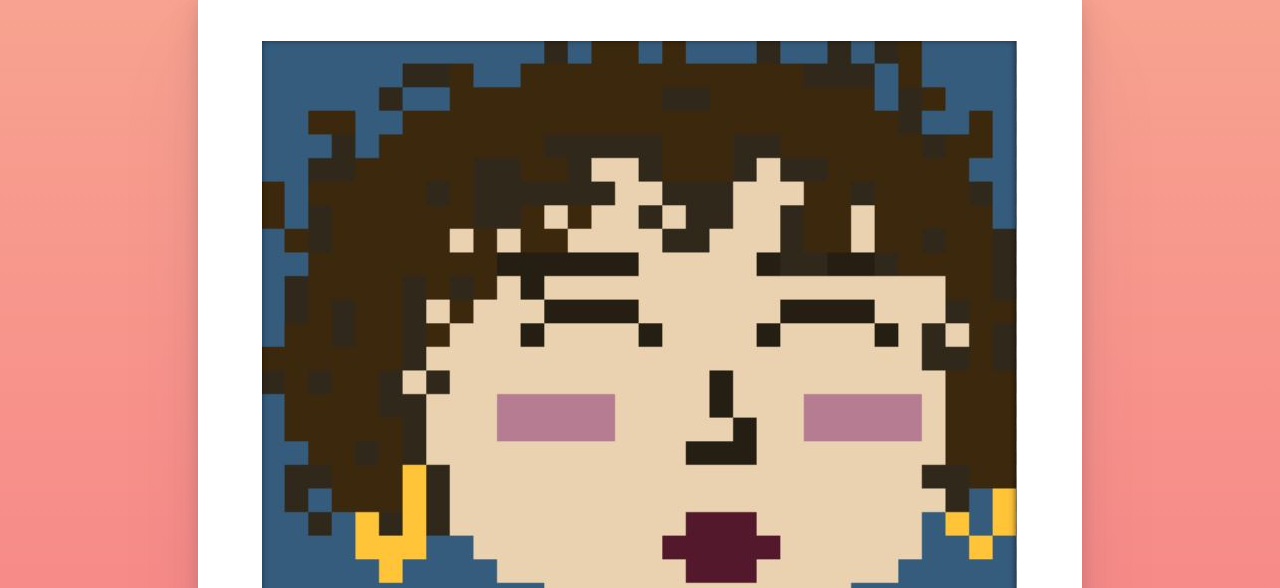
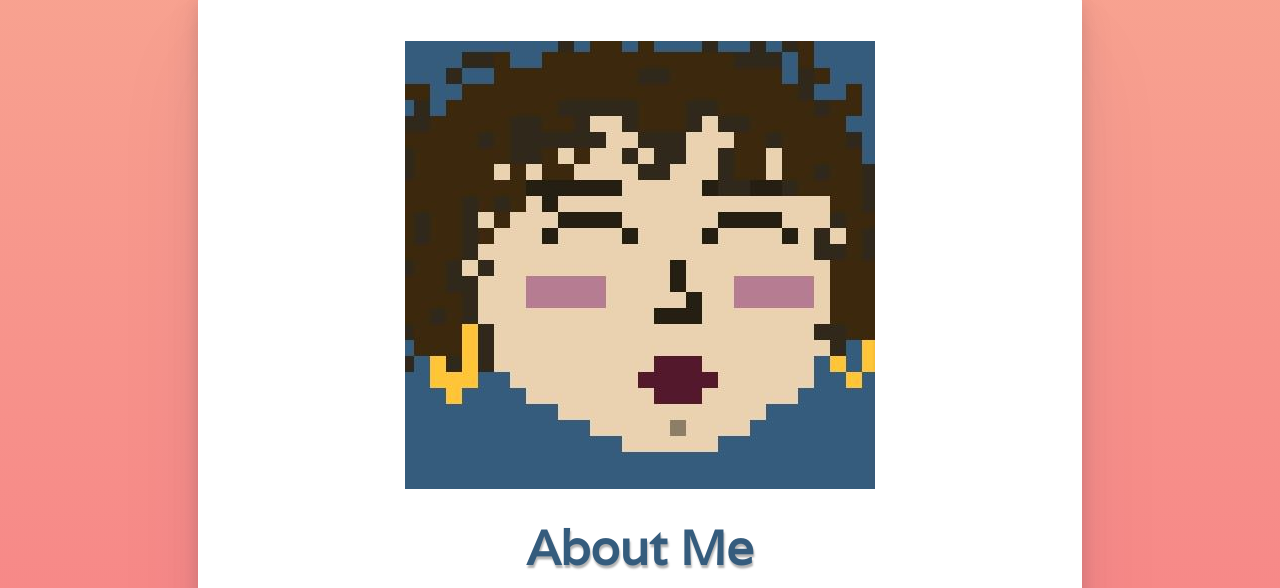
Before and after one commit to jsantiag/portfolio, a React app: page / in a window 1280 px wide. Shown: the part 364-952 px from the top of the page. Built offline with nearby package versions, Linux system fonts and the light colour scheme.

Commit message:
added smaller image for smaller screen option

```diff
--- a/src/components/Projects.js
+++ b/src/components/Projects.js
@@ -79,7 +79,7 @@ class ProjectCard extends Component {
     return (
       <div>
         <div className="proj-card">
-          <img className="proj-image" src = {image} alt={alt}/>
+          <img className="proj-image" src = {image[0]} alt={alt}/>
           <div className="proj-background"/>
           <div className = "proj-content" >
             <h3>{title}</h3>
@@ -91,7 +91,7 @@ class ProjectCard extends Component {
         </div>
         <div className="pcard-small">
           <div className="pimage-small">
-            <img src={image} alt={alt}/>
+            <img src={image[1]?image[1]:image[0]} alt={alt}/>
           </div>
           <div className="pbackground-small">
             <div className = "pcontent-small" >
--- a/src/components/_Nav.css
+++ b/src/components/_Nav.css
@@ -39,6 +39,7 @@ li {
   font-size:3em;
   font-weight:800;
   text-shadow: 1px 3px 2px rgba(0,0,0,0.3);
+  width: auto;
 }
 
 #softdev{
--- a/src/content/projects.js
+++ b/src/content/projects.js
@@ -4,13 +4,14 @@ import emoji from '../images/loginEmoji.JPG';
 import callMEter from '../images/LandingPageCM.JPG';
 import jung from '../images/jung.jpg';
 import me from '../images/mysprite.JPG';
+import small from '../images/smallSprite.JPG';
 
 let indent = '     ';
 const projects = [
   {title: `About Me`,
   short:`${indent}👋 Hey all, I go by Jocelyn and I'm a full stack developer based in Boston, I found my way to programming as a studio art major my senior year at Wellesley (CO '18).`,
   description:`${indent}👋 Hey all, I go by Jocelyn and I'm a full stack developer based in Boston, I found my way to programming as a studio art major my senior year at Wellesley (CO '18). \n \n${indent}I've always had a thing for making experiences for people and bringing ideas to life, that was the draw in my practice in studio and that was the primary drive for taking the steps to become a developer post grad. \n \n${indent}I joined Thinkful's full stack engineering immersion program and have not looked back. In the past six months I've learned to build applications from the ground up and worked with many great people, some of whom you'll meet below. \n \n${indent} When I'm not at my keyboard you'll probably find me writing or collecting audio and video clips. I've kept journals for years, I love the act of writing and keeping records of everyday life. \n \n${indent}I'm looking forward to forging a career as a developer. I want to continue my experience of working on talented teams and creating tools and experiences that have the power to make life better. \n \n ${indent}Feel free to reach out on LinkedIn or drop me a line using the email links in the header and footer of this page. Advice, critiques, questions and future collabs are all welcome!`,
-  image:me,
+  image:[me, small],
   collaborators:[['get a glimpse of my past life here','https://drive.google.com/drive/folders/1W85nx7axHA6D4HNAeQF1h0XC0_YO6ZZW?usp=sharing']]
   },
   {
@@ -18,7 +19,7 @@ const projects = [
    short:`${indent}CallMEter is a tool for anyone who tracks minutes spent on calls for their business.`,
    description:`${indent}CallMEter is a tool for anyone who tracks minutes spent on calls for their business. \n \n${indent}CallMEter takes care of tracking calls made through your browser and on your phone with the help of Twilio's api. Invoices are generated based off time spent and contact settings, with the help of NodeMailer they can be sent with the click of a button. \n \n${indent}CallMEter was a team effort! Check out my 4 good friends and our live demo with the links below! `,
    collaborators:[[`Brady Fox`,`https://www.bradycfox.com/`],[`Jonathon Garrett`,`http://jonathongarrett.com/`],[`Allister Rooke`, `https://github.com/allistergg` ],[`Sean Nealon`, `https://signalflowsean.netlify.com/`]],
-   image:callMEter,
+   image:[callMEter],
    alt:`image landing page for CallMEter application`,
    skills:[
      "ReactJS", "Redux", "NodeJS", "NodeMailer", "Twilio", "Express", "MongoDB","Mongoose","Passport & Bcrypt", "JWT Auth", "Netlify"
@@ -34,7 +35,7 @@ const projects = [
   short:`${indent}Emoji Tutor is a linked list based, spaced-repetition learning app made to boost emoji literacy 👩‍🏫.`,
   description:`${indent}Emoji Tutor is a linked list based, spaced-repetition learning app made to boost emoji literacy 👩‍🏫.\n \n${indent}Emojis are quickly becoming a staple in modern communication 🗣️, use Emoji Tutor to keep up 🏃 with the times ⏳. \n \n${indent}I worked on Emoji Tutor with a great partner, check Logan out below!`,
   collaborators:[[`Logan Wang`,'https://loganwang.com/']],
-  image:emoji,
+  image:[emoji],
   skills:[
     "ReactJS","Redux", "NodeJS", "Express", "Passport & Bcrypt", "JWT Auth", "Mongoose", "MongoDB", "Heroku"
   ],
@@ -49,7 +50,7 @@ const projects = [
   short:`${indent}Tea Time was built to help users perfect their tea experience by keeping a log of brew times and ratings.`,
   description:`${indent}Tea Time was built to help users perfect their tea experience by keeping a log of brew times and ratings. \n \n${indent}The app's main feature is a timer page that also tracks user activity. When a user leaves the Tea Time app by clicking another tab or closing the window while the timer is still running they will discover a spilled virtual cup upon their return 😞.\n \n${indent} I think we can all benefit from a nice break from the endless tabs and buzz of the interwebs, this is a cute tool to do it and enjoy your tea 💖.`,
   collaborators:null,
-  image:tea,
+  image:[tea],
   skills:[
     "ReactJS", "Redux", "NodeJS", "Express","MongoDB", "Mongoose", "JWT Auth", "Heroku", "Passport and Bcrypt"
   ],
@@ -61,7 +62,7 @@ const projects = [
   },
   {
     title:"Between Dreams, WIP",
-    image:jung,
+    image:[jung],
     alt: `a young Jung, artfully displayed in colorful digital painting`,
     short:`${indent}I'm a fan of recording dreams and developing an understanding of what's happening under the surface.`,
     description: `${indent}I'm a big fan of recording dreams and developing an understanding of what's happening under the surface. \n \n${indent}I've been logging my own dreams for months now and my dream life has only become more vivid and meaningful. Between Dreams is my first mobile app. \n \n${indent}The goal is to bring a social element into the way we experience and interpret dreams, which I believe are as much about the collective as they are about the individual. \n \n${indent}With Between Dreams users can expect the following: a clean interface for logging, a way to create tags of trackable keywords, and a semi-anonymous way to share, view, and discuss dream logs amongst friends you add to your collective, and some resources to Jungian dream theory.`,
```
Also changed, not shown: src/images/smallSprite.JPG (added).
